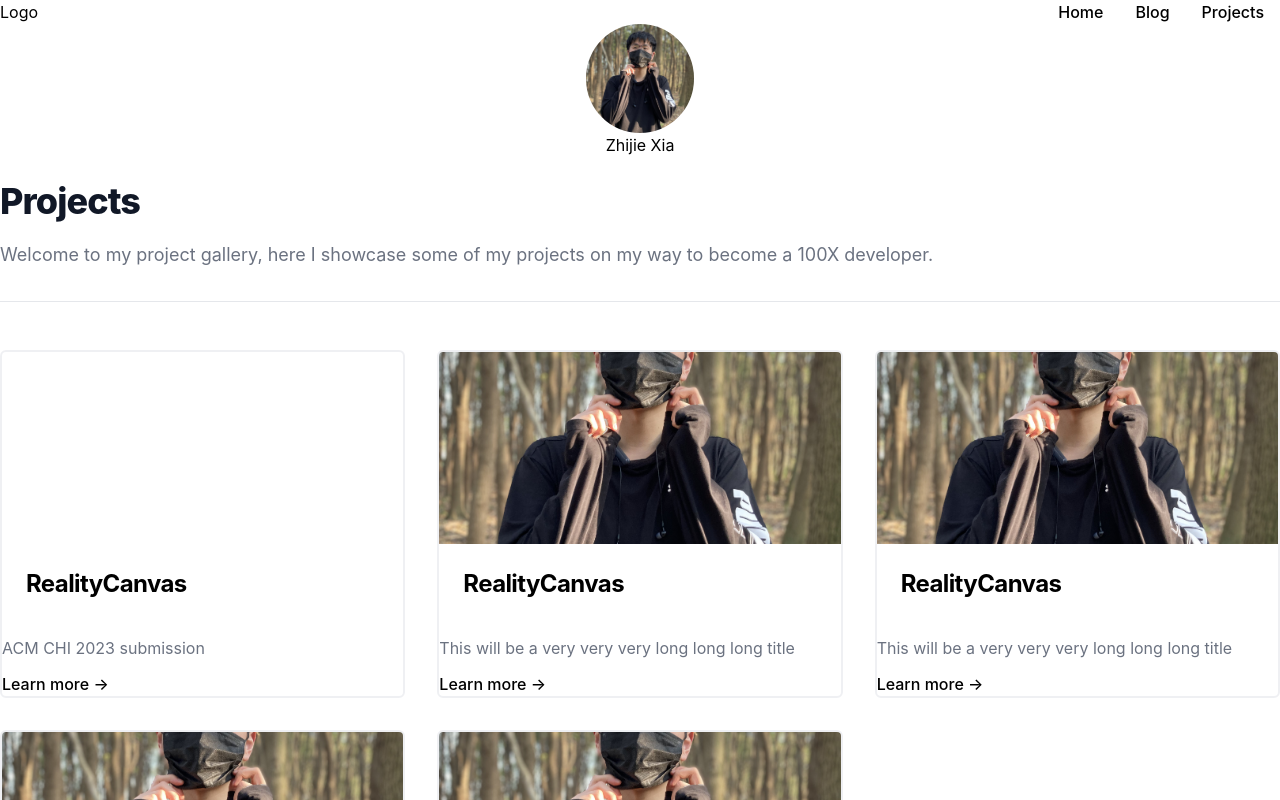
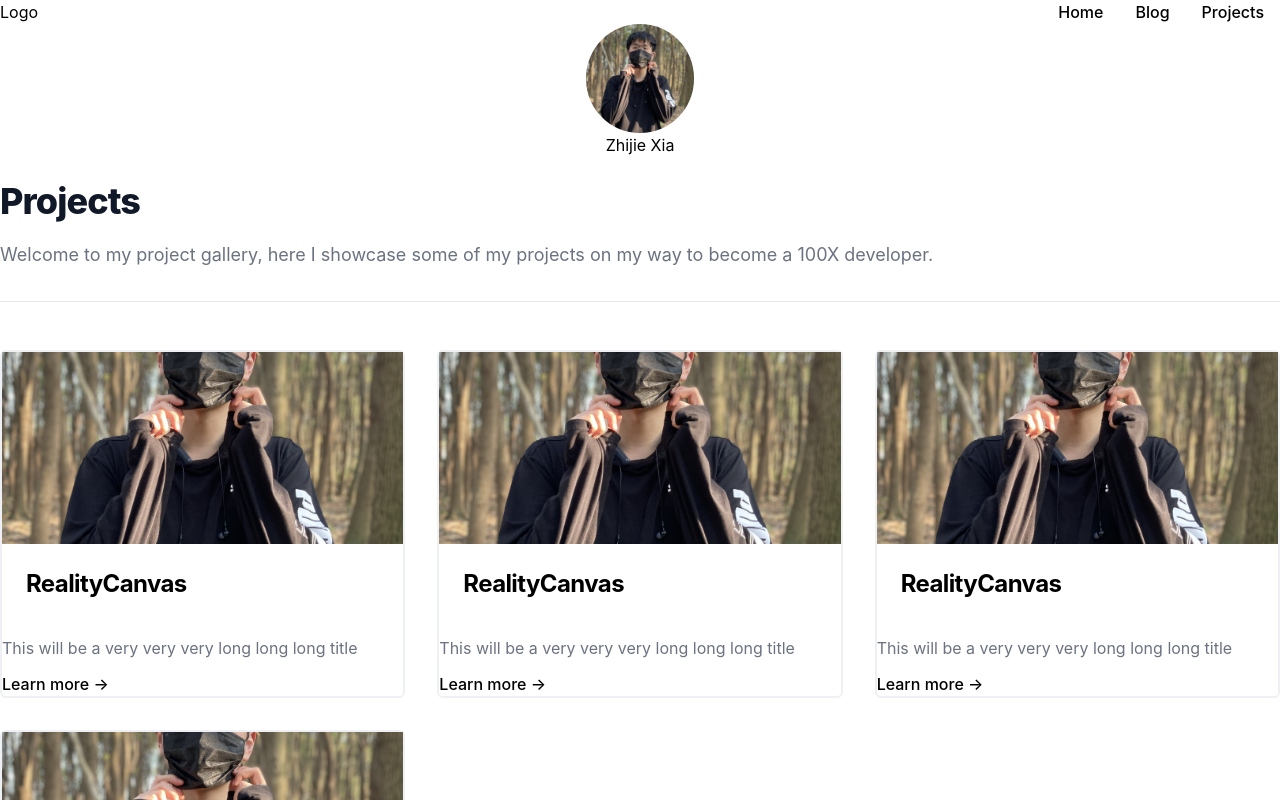
Before and after one commit to zhijie-os/next-blog, a Next.js app: page /projects in a window 1280 px wide. Shown: the top 800 px of the page. Built offline with nearby package versions, Linux system fonts and the light colour scheme.

Commit message:
Data seperation

```diff
--- a/components/project.tsx
+++ b/components/project.tsx
@@ -1,30 +1,15 @@
 import YouTube from 'react-youtube';
 import Image from 'next/image'
 import Link from 'next/link'
+import { ProjectProps } from '../data/projectData';
 
-type ProjectProps = {
-    title: string;
-    description: string;
-    imageUrl?: string;
-    youtubeId?: string;
-    link: string;
-}
-
-export default function Project({ title, description, imageUrl, youtubeId, link }: ProjectProps) {
+export default function Project({ title, description, imageUrl, link }: ProjectProps) {
     return (
         // 1 on small, 2 on medium, 4 on large
         <div className="md p-4 md:w-1/2 lg:w-1/3" style={{ maxWidth: '544px' }}>
             {/* Teaser Video or Image  */}
-            <div className="h-full overflow-hidden rounded-md border-2 border-gray-200 border-opacity-60 dark:border-gray-700">
-                {/* If YouTube video id is provided, use youtube video */}
-                {youtubeId ? (
-                    <YouTube
+            <div className="h-full overflow-visible rounded-md border-2 border-gray-200 border-opacity-60 dark:border-gray-700">
 
-                        className="object-cover object-center md:h-36 lg:h-48"
-                        videoId={youtubeId}
-                        opts={{ height: '544', width: '306' }}
-                    />
-                ) : (
                 <Image
                     className="object-cover object-center md:h-36 lg:h-48"
                     //! tells TypeScript that even though something looks like it could be null, it can trust you that it's not
@@ -33,8 +18,6 @@ export default function Project({ title, description, imageUrl, youtubeId, link
                     width={544}
                     height={306}
                 />
-                )}
-
                 {/* Title */}
                 <div className="p-6">
                     <h2 className="mb-3 text-2xl font-bold leading-8 tracking-tight">{title}</h2>
--- /dev/null
+++ b/data/projectData.tsx
@@ -0,0 +1,36 @@
+type ProjectProps = {
+    title: string;
+    description: string;
+    imageUrl: string;
+    link: string;
+}
+
+const ProjectData: ProjectProps[] = [
+    {
+        title: "RealityCanvas",
+        description: "This will be a very very very long long long title",
+        imageUrl: "/images/avatar.png",
+        link: "/"
+    },
+    {
+        title: "RealityCanvas",
+        description: "This will be a very very very long long long title",
+        imageUrl: "/images/avatar.png",
+        link: "/"
+    },
+    {
+        title: "RealityCanvas",
+        description: "This will be a very very very long long long title",
+        imageUrl: "/images/avatar.png",
+        link: "/"
+    },
+    {
+        title: "RealityCanvas",
+        description: "This will be a very very very long long long title",
+        imageUrl: "/images/avatar.png",
+        link: "/"
+    },
+]
+
+export {ProjectData}
+export type {ProjectProps}
--- a/pages/projects.tsx
+++ b/pages/projects.tsx
@@ -1,46 +1,9 @@
 import Project from "../components/project";
 import Layout from "../components/layout";
 
-type Project = {
-  title: string;
-  description: string;
-  imageUrl?: string;
-  youtubeId?: string;
-  link: string;
-}
+import { ProjectData } from "../data/projectData";
 
-const ProjectData: Project[] = [
-  {
-    title: "RealityCanvas",
-    description: "ACM CHI 2023 submission",
-    youtubeId: "3P1uGJaSVfg",
-    link: "/"
-  },
-  {
-    title: "RealityCanvas",
-    description: "This will be a very very very long long long title",
-    imageUrl: "/images/avatar.png",
-    link: "/"
-  },
-  {
-    title: "RealityCanvas",
-    description: "This will be a very very very long long long title",
-    imageUrl: "/images/avatar.png",
-    link: "/"
-  },
-  {
-    title: "RealityCanvas",
-    description: "This will be a very very very long long long title",
-    imageUrl: "/images/avatar.png",
-    link: "/"
-  },
-  {
-    title: "RealityCanvas",
-    description: "This will be a very very very long long long title",
-    imageUrl: "/images/avatar.png",
-    link: "/"
-  },
-]
+
 
 export default function Projects() {
   return (
@@ -64,7 +27,6 @@ export default function Projects() {
                 title={p.title}
                 description={p.description}
                 link={p.link}
-                youtubeId={p.youtubeId}
                 imageUrl={p.imageUrl}
               ></Project>
             ))}
```
Lines whose indentation alone changed are shown as unchanged.
